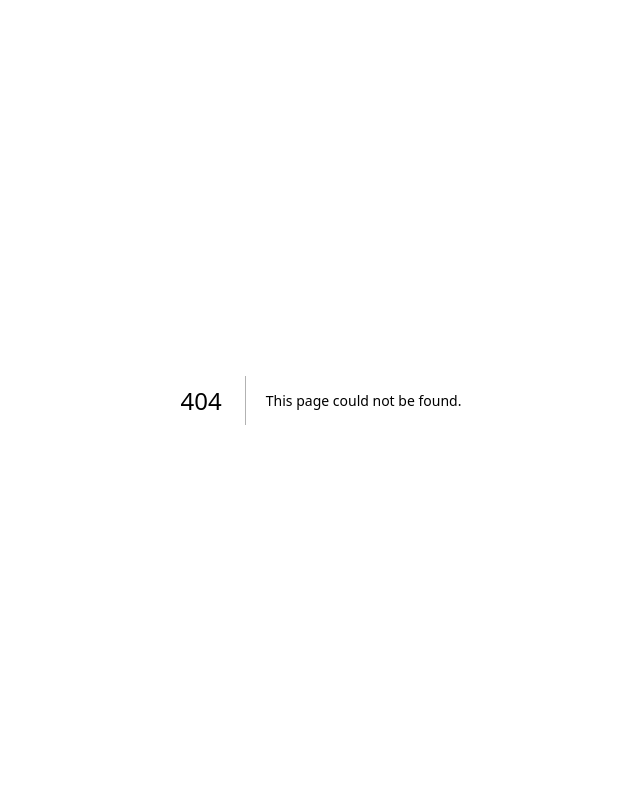
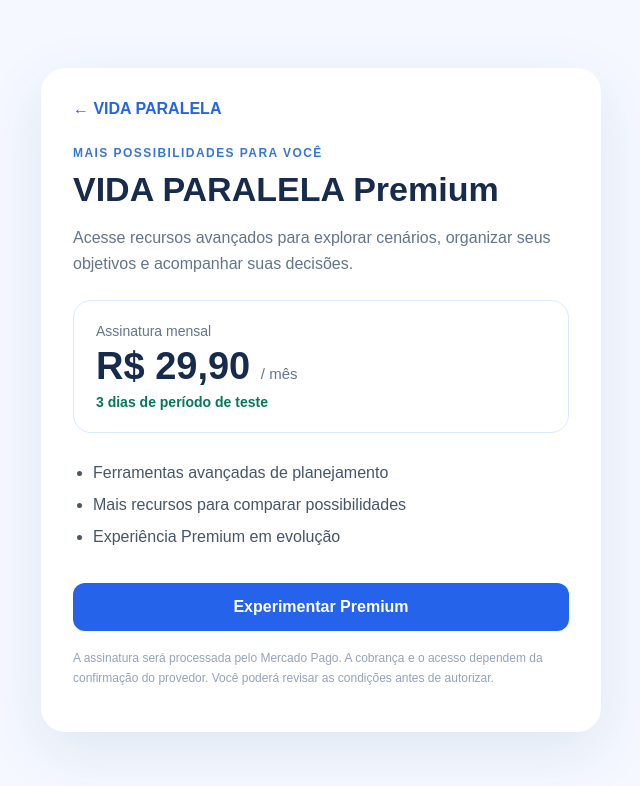
Before and after one commit to luckaslemes/vida-paralela, a Next.js app: page /premium in a window 1280 px wide. Before the commit this address had no page. Shown: the top 786 px of the page, without its empty margins (319-959 px from the left). Built offline with nearby package versions, Linux system fonts and the light colour scheme; no server answers.

Commit message:
Add Premium subscription page

```diff
--- /dev/null
+++ b/src/app/premium/page.tsx
@@ -0,0 +1,54 @@
+"use client";
+
+import { useState } from "react";
+import Link from "next/link";
+import { useRouter } from "next/navigation";
+import { supabase } from "@/lib/supabase";
+
+export default function PremiumPage() {
+  const router = useRouter();
+  const [loading, setLoading] = useState(false);
+  const [error, setError] = useState("");
+
+  async function subscribe() {
+    setError("");
+    if (!supabase) { setError("O serviço de login ainda não está configurado."); return; }
+    setLoading(true);
+    try {
+      const { data } = await supabase.auth.getSession();
+      if (!data.session) { router.push("/login"); return; }
+      const response = await fetch("/api/mercadopago/subscribe", {
+        method: "POST",
+        headers: { Authorization: "Bearer " + data.session.access_token },
+      });
+      const result = await response.json();
+      if (!response.ok || !result.checkoutUrl) throw new Error(result.error || "Não foi possível abrir o pagamento.");
+      window.location.assign(result.checkoutUrl);
+    } catch (e) {
+      setError(e instanceof Error ? e.message : "Erro ao iniciar assinatura.");
+      setLoading(false);
+    }
+  }
+
+  return <main style={{minHeight:"100vh",background:"#f5f8ff",padding:24,fontFamily:"Arial,sans-serif",color:"#172b4d",display:"grid",placeItems:"center"}}>
+    <section style={{width:"100%",maxWidth:560,background:"#fff",padding:32,borderRadius:24,boxShadow:"0 18px 60px rgba(31,75,130,.10)"}}>
+      <Link href="/" style={{color:"#2563eb",fontWeight:800,textDecoration:"none"}}>← VIDA PARALELA</Link>
+      <div style={{marginTop:28,color:"#3975d7",fontSize:12,fontWeight:800,letterSpacing:".12em"}}>MAIS POSSIBILIDADES PARA VOCÊ</div>
+      <h1 style={{fontSize:34,margin:"10px 0"}}>VIDA PARALELA Premium</h1>
+      <p style={{color:"#64748b",lineHeight:1.6}}>Acesse recursos avançados para explorar cenários, organizar seus objetivos e acompanhar suas decisões.</p>
+      <div style={{border:"1px solid #dbeafe",borderRadius:18,padding:22,margin:"24px 0"}}>
+        <div style={{fontSize:14,color:"#64748b"}}>Assinatura mensal</div>
+        <div style={{fontSize:38,fontWeight:800,margin:"6px 0"}}>R$ 29,90 <span style={{fontSize:15,fontWeight:500,color:"#64748b"}}>/ mês</span></div>
+        <div style={{color:"#047857",fontWeight:700,fontSize:14}}>3 dias de período de teste</div>
+      </div>
+      <ul style={{color:"#475569",lineHeight:2,paddingLeft:20}}>
+        <li>Ferramentas avançadas de planejamento</li>
+        <li>Mais recursos para comparar possibilidades</li>
+        <li>Experiência Premium em evolução</li>
+      </ul>
+      <button onClick={subscribe} disabled={loading} style={{width:"100%",border:0,borderRadius:12,padding:15,background:"#2563eb",color:"#fff",fontSize:16,fontWeight:800,cursor:loading?"wait":"pointer",marginTop:14}}>{loading?"Conectando ao Mercado Pago...":"Experimentar Premium"}</button>
+      {error && <p role="alert" style={{color:"#b91c1c",background:"#fef2f2",padding:12,borderRadius:10,fontSize:14}}>{error}</p>}
+      <p style={{fontSize:12,color:"#94a3b8",lineHeight:1.6,marginTop:18}}>A assinatura será processada pelo Mercado Pago. A cobrança e o acesso dependem da confirmação do provedor. Você poderá revisar as condições antes de autorizar.</p>
+    </section>
+  </main>;
+}
```
